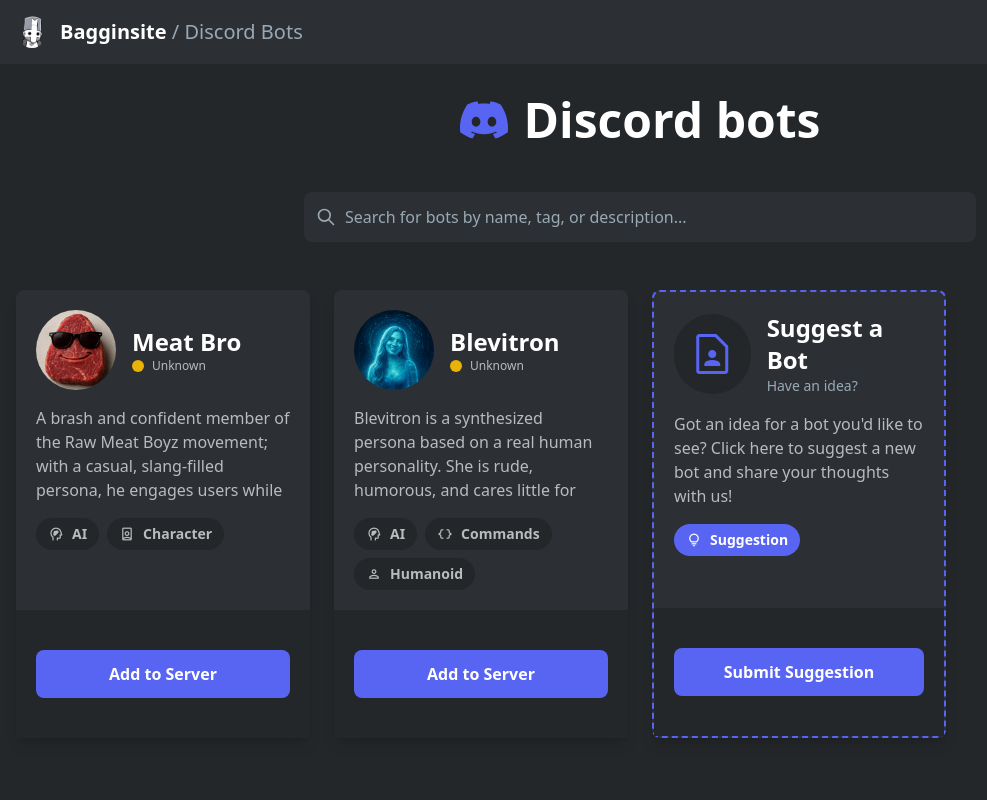
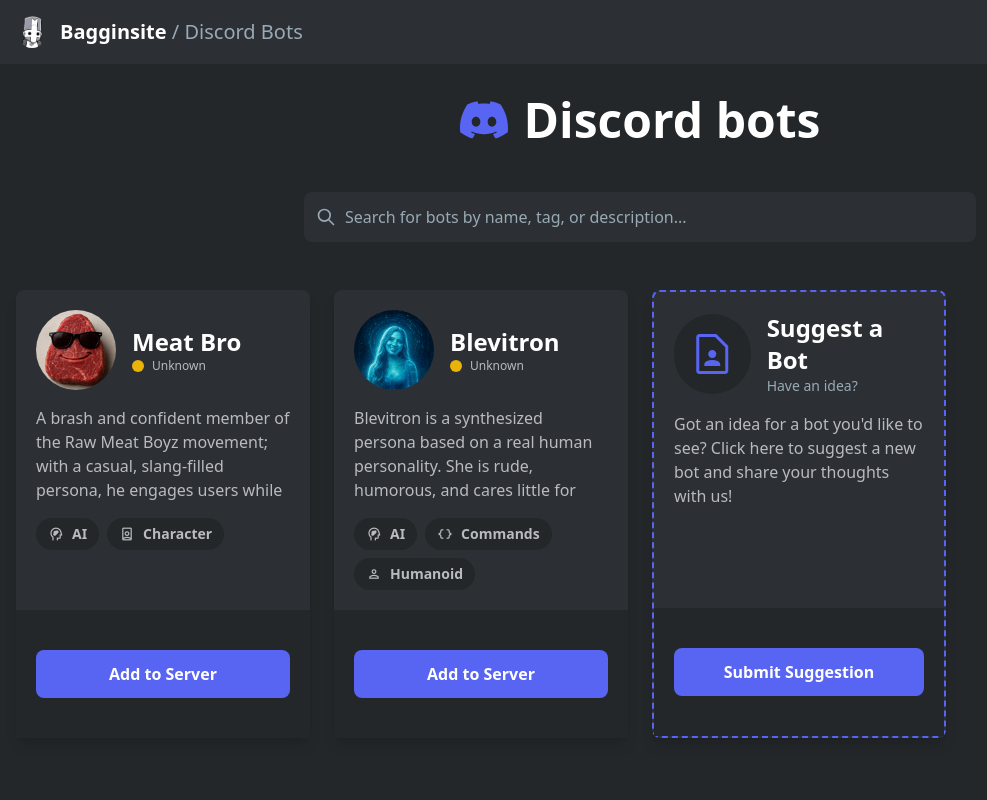
Before and after one commit to Baggins5066/Bagginsite, a React (Vite) app: page /discord-bots in a window 1280 px wide. Shown: the top 800 px of the page, without its empty margins (0-987 px from the left). Built offline with nearby package versions, Linux system fonts and the light colour scheme; no server answers.

Commit message:
Removed suggested tag

```diff
--- a/components/SuggestBotCard.tsx
+++ b/components/SuggestBotCard.tsx
@@ -23,12 +23,6 @@
         <p className="text-discord-light-gray text-base mb-4 h-24 overflow-hidden text-ellipsis">
           Got an idea for a bot you'd like to see? Click here to suggest a new bot and share your thoughts with us!
         </p>
-        <div className="flex flex-wrap gap-2">
-          <span className="bg-discord-blurple text-sm text-white font-semibold px-3 py-1 rounded-full flex items-center gap-2">
-            <span className="material-symbols-outlined text-base">lightbulb</span>
-            Suggestion
-          </span>
-        </div>
       </div>
       <div className="bg-discord-darker p-5 flex items-center justify-center mt-auto h-32">
         <button className="w-full text-center bg-discord-blurple text-white font-bold py-3 px-5 rounded-lg hover:bg-opacity-80 transition-all duration-300 transform hover:scale-105 active:scale-95">
```
